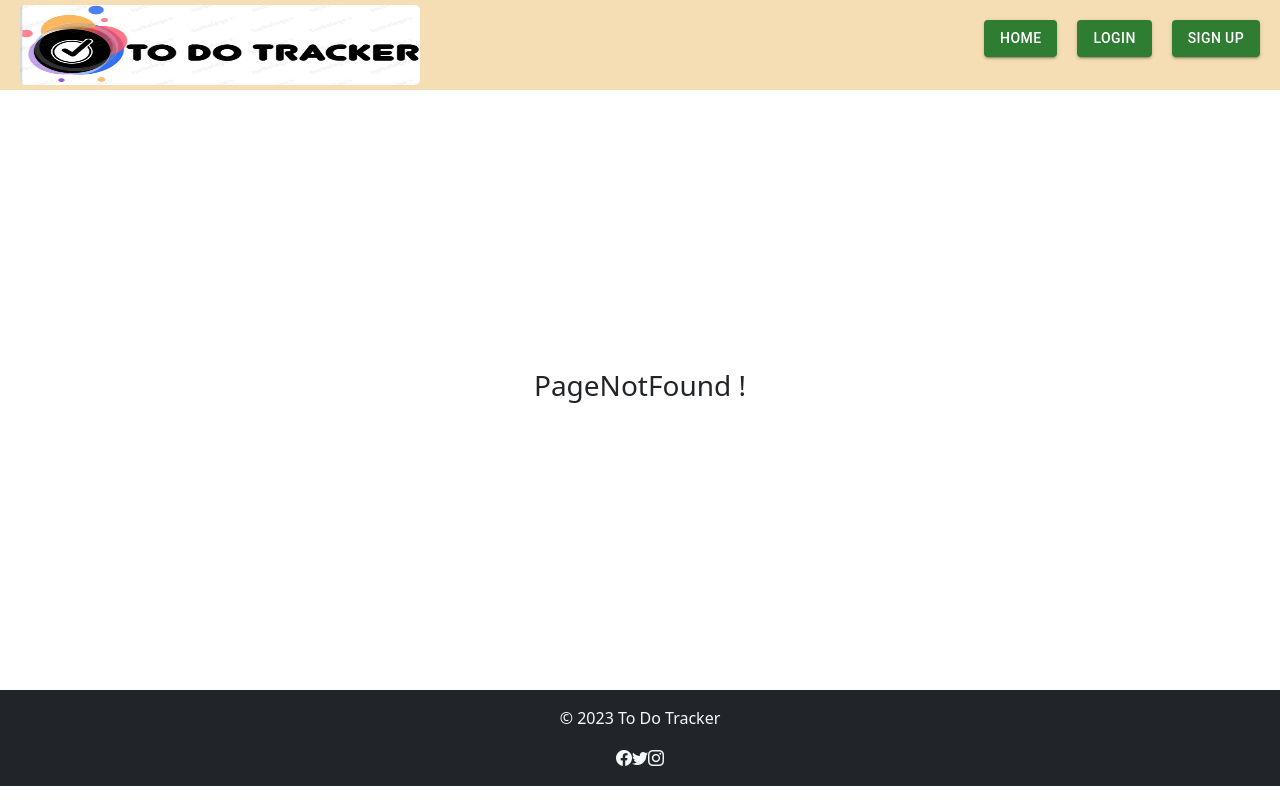
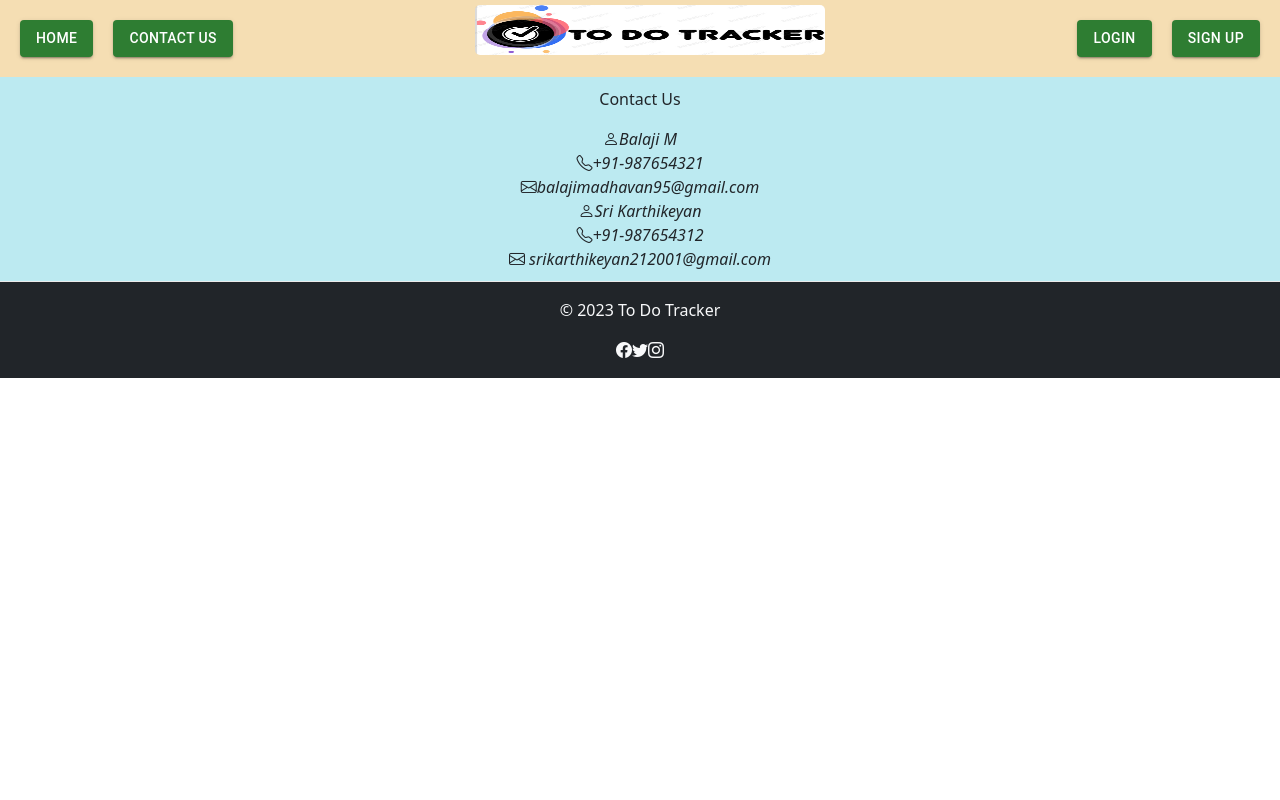
Before and after one commit to SriKarthi21/Full-Stack-Capstone-Project, a React (Create React App) app: page /contactUs in a window 1280 px wide. Built offline with nearby package versions, Linux system fonts and the light colour scheme; a web font is replaced by a local one.

Commit message:
contact us & header alignment

```diff
--- a/src/App.js
+++ b/src/App.js
@@ -20,7 +20,7 @@ import UpdateTask from './UpdateTask/UpdateTask';
 import { useNavigate } from 'react-router-dom';
 import AuthContext from './AuthContext/AuthContext';
 import { useSnackbar } from "notistack";
-
+import ContactUs from './Main/ContactUs';
 function App() {
   const[mail,setMail]=useState("");
   const[imageSrc,setImageSrc]=useState("");
@@ -66,6 +66,7 @@ async function handleLogin(data){
 <Routes style={{height:"90%"}}>
 
  <Route path="/" element={<HomePage/>}/>
+ <Route path="/contactUs" element={<ContactUs/>}/>
   <Route path="/login" element={<Login onLogin={handleLogin} />}/>
  <Route path='/signUp' element={<SignUp/>}/>
  {isLoggedIn && (<Route path="/user" element={<Main prop={mail}  />}/>)}
--- a/src/Header/Header.js
+++ b/src/Header/Header.js
@@ -77,15 +77,21 @@ justify-Content:space-between;
 
   return (
     <Header>
+              <div style={{margin:"20px"}}>
+              <Link  to="/">
+            <Button variant="contained" color="success">Home</Button>
+         </Link>
+         <Link style={{ margin: "20px"}} to="/contactUs">
+            <Button variant="contained" color="success">Contact Us</Button>
+         </Link>
+         </div>
       <HeaderContainer>
         <img src="logo1.png" alt='Logo' class="logo" />
       </HeaderContainer>
 
+
       <Nav>
         <Grid2  >
-      <Link style={{ marginLeft: "20px" }} to="/">
-          <Button variant="contained" color="success">Home</Button>
-        </Link>
            {isLoggedIn ? (
             <span style={{marginLeft:"20px"}}>
               <Link to="/user"class="button button-1" >
@@ -95,9 +101,9 @@ justify-Content:space-between;
               </Link>
 
               {imageSrc ? (
-               <span style={{marginLeft:"20px"}}  onClick={logoutButton}>
+                <span style={{marginLeft:"20px"}}onClick={logoutButton}>
 
-              <img style={{height:"50px",marginLeft:"10px"}}  src={imageSrc} alt="User Image"/>
+                  <img style={{height:"50px",marginLeft:"10px"}}src={imageSrc} alt="User Image"/>
                   {hide && <Link to="/">
                     <Button style={{ marginLeft: "20px" }} variant="contained" color="success"onClick={handleLogout}> Logout</Button>
                   </Link>
@@ -121,7 +127,7 @@ justify-Content:space-between;
 
               </Link>
             </span>
-          ) }
+          )}
 
         </Grid2>
 
--- /dev/null
+++ b/src/Main/ContactUs.js
@@ -0,0 +1,16 @@
+function ContactUs(){
+
+    return(
+        <div className="contactUs">
+        <p>Contact Us</p>
+        <i class="bi bi-person">Balaji M</i>
+        <i class="bi bi-telephone">+91-987654321</i>
+        <i class="bi bi-envelope">balajimadhavan95@gmail.com </i>
+
+        <i class="bi bi-person">Sri Karthikeyan</i>
+        <i class="bi bi-telephone">+91-987654312</i>
+        <i class="bi bi-envelope"> srikarthikeyan212001@gmail.com</i>
+        </div>
+    )
+}
+export default ContactUs
--- a/src/index.css
+++ b/src/index.css
@@ -66,8 +66,8 @@ code {
 }
 .logo {
 
-  width: 400px;
-  height: 80px;
+   width: 350px;
+  height: 50px;
   display: block;
   margin: 0 auto;
 
@@ -128,3 +128,12 @@ justify-content: center;
 align-items: center;
 height: 75vh;
 }
+
+.contactUs{
+  display: flex;
+  flex-direction: column;
+  align-items: center;
+  padding: 10px;
+  border-bottom: 1px solid #eaeaea;
+  background-color: rgb(188, 234, 241);
+}
```
Lines whose indentation alone changed are shown as unchanged.
